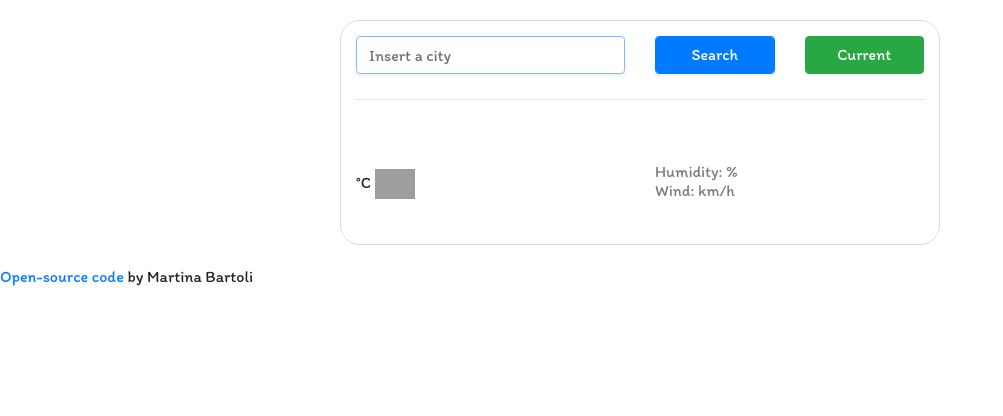
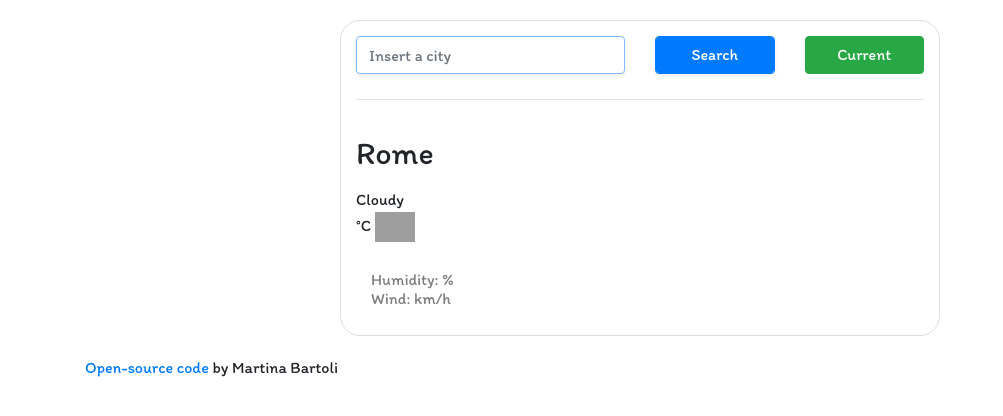
Before and after one commit to mbartoli87/my-awsome-project, a plain HTML site: page index.html in a window 1280 px wide. Shown: the whole page, without its empty margins (0-1003 px from the left). Drawn offline with nearby package versions, Linux system fonts and the light colour scheme; grey boxes are pictures that could not be loaded.

Commit message:
Uptdated html

```diff
--- a/index.html
+++ b/index.html
@@ -64,8 +64,16 @@
             <div class="clearfix">
               <div class="float-left">
                 <span class="temperature" id="temperature"></span
-                ><span class="units"
-                  >°C
+                ><span class="units">
+
+                  <div class="weather">
+                    <h2 class="city">Rome</h2>
+                    <p class="date"></p>
+                    <div class="flex">
+                        <div class="description">Cloudy</div>
+                    </div>
+
+                  °C
                   <img
                     src="https://i.imgur.com/pNdOjfw.png"
                     alt="cloudly weather"
```
